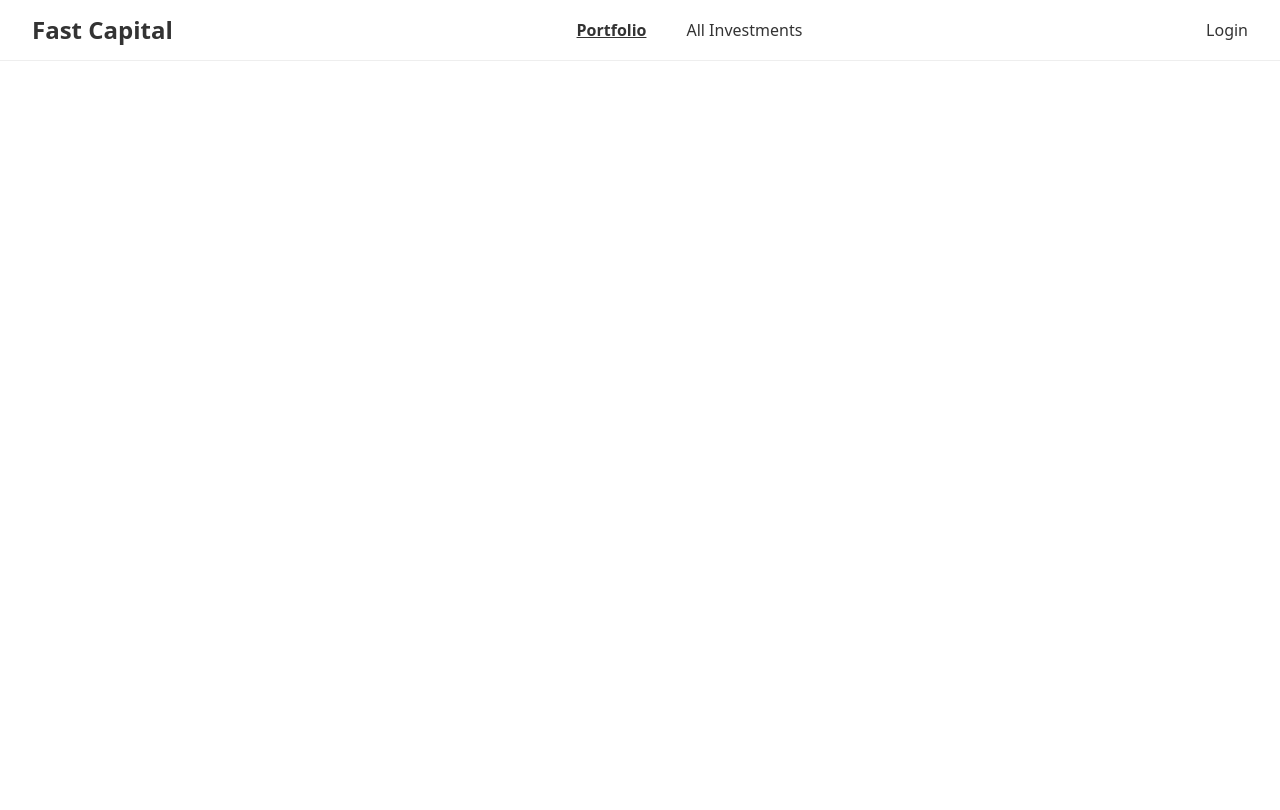
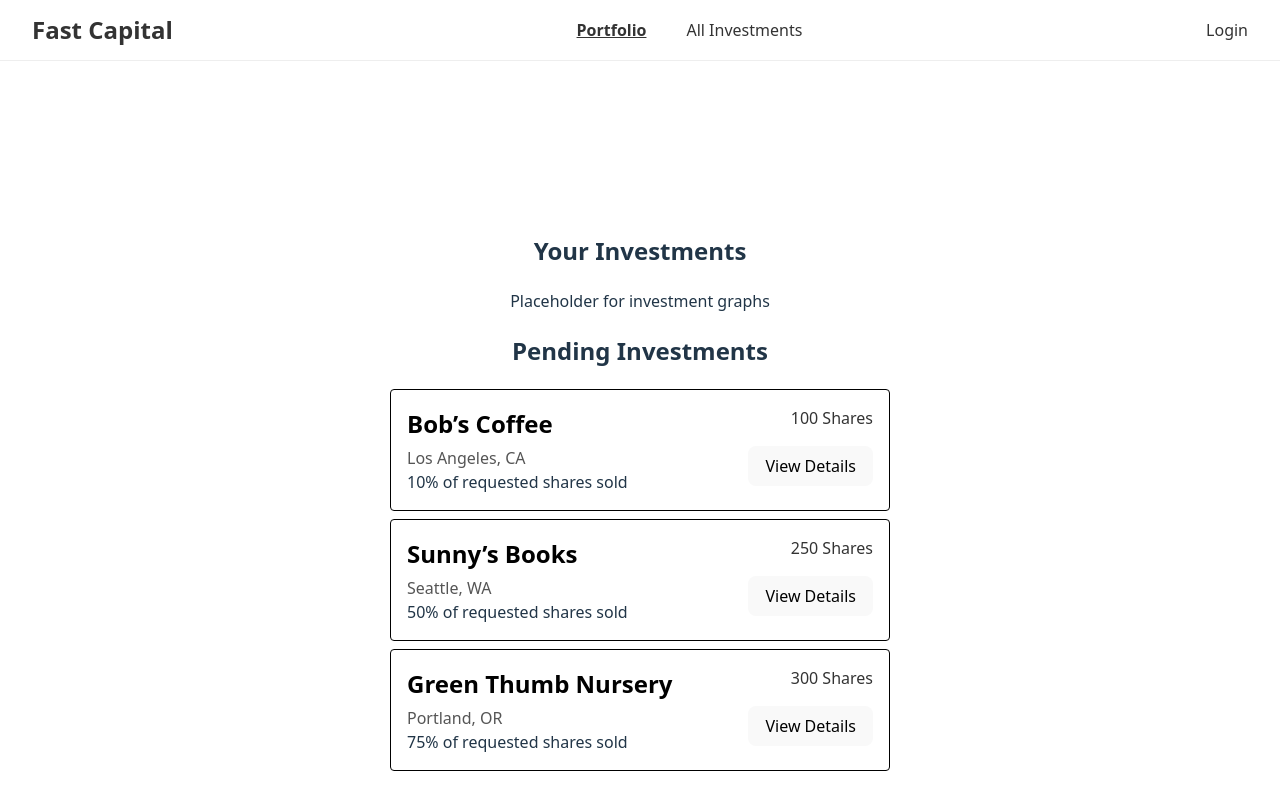
Before and after one commit to jlai9001/FastCapital, a React (Vite) app in the folder client/: page /portfolio in a window 1280 px wide. Shown: the top 810 px of the page. Built offline with nearby package versions, Linux system fonts and the light colour scheme.

Commit message:
Feature 008-pending-investments-cardUI

```diff
--- a/client/src/App.jsx
+++ b/client/src/App.jsx
@@ -19,7 +19,7 @@ function App() {
       <Routes>
         <Route path='/' element={<Homepage />}></Route>
         <Route path='/all-investments' element={<AllInvestments />}></Route>
-        <Route path='/investment-details' element={<InvestmentDetails />}></Route>
+        <Route path='/investment-details/:id' element={<InvestmentDetails />}></Route>
         <Route path='/purchase' element={<Purchase />}></Route>
         <Route path='/portfolio' element={<Portfolio />}></Route>
         <Route path='/login' element={<Login />}></Route>
--- a/client/src/components/homepage_hero.css
+++ b/client/src/components/homepage_hero.css
@@ -15,6 +15,6 @@
   font-weight: bolder;
 }
 
-.logo{
+.hero-logo{
   height:8vh;
 }
--- a/client/src/components/homepage_hero.jsx
+++ b/client/src/components/homepage_hero.jsx
@@ -1,19 +1,14 @@
+import React from 'react'
 import './homepage_hero.css'
-import logo from './investment_logo.png'
 
-
-
-
-function HomePageHero(){
+export default function HomePageHero(){
     // set states
 
     // display elements
     return (
-        <div className = "homepage_hero">
-            <div className = "hero_text"> FastCapital</div>
-            <img className ="logo" src={logo} alt="My image"/>
+        <div className = "homepage-hero">
+            <div className = "hero-text"> FastCapital</div>
+            <img className ="hero-logo" src='../assets/investment_logo.png' alt="My image"/>
         </div>
     )
 }
-
-export default HomePageHero
--- /dev/null
+++ b/client/src/components/pending-investments-card.css
@@ -0,0 +1,60 @@
+/* pending-investments-card.css */
+
+.pending-investment-card {
+    display: flex;
+    justify-content: space-between;
+    align-items: flex-start;
+    background-color: white;
+    border: 1px solid black;
+    border-radius: 4px;
+    min-width: 500px;
+    max-width: 700px;
+    margin: 0.5rem;
+    padding: 1rem;
+    box-sizing: border-box;
+  }
+
+  .pending-investment-info {
+    display: flex;
+    flex-direction: column;
+    align-items: flex-start;
+  }
+
+  .pending-investment-info .name {
+    margin: 0;
+    font-size: 1.5rem;
+    font-weight: bold;
+    color: #000;
+  }
+
+  .pending-investment-info .location {
+    margin-top: 0.25rem;
+    font-size: 1rem;
+    color: #555;
+  }
+
+  .pending-investment-info .percent-complete {
+    margin-top: 0.5rem;
+    font-size: 0.9rem;
+    color: #777;
+  }
+
+  .pending-investment-actions {
+    display: flex;
+    flex-direction: column;
+    align-items: flex-end;
+    justify-content: space-between;
+  }
+
+  .pending-investment-actions .shares-bought {
+    font-size: 1rem;
+    font-weight: 500;
+    color: #333;
+  }
+
+  .view-details-button {
+    margin-top: 1rem;
+    padding: 0.5rem 1rem;
+    font-size: 1rem;
+    cursor: pointer;
+  }
--- /dev/null
+++ b/client/src/components/pending-investments-card.jsx
@@ -0,0 +1,49 @@
+import { React, useState } from 'react'
+import './pending-investments-card.css'
+import { useNavigate } from 'react-router-dom';
+
+// This function will need to recieve the data for a purchase by passing the prop into the component
+export default function PendingInvestmentsCard({ purchase }){
+
+    const navigate = useNavigate();
+    const [details, setDetails] = useState(purchase)
+    const [error, setError] = useState(null)
+
+    if (error) {
+        return <div className="pending-investment-card error">Error: Investment data could not be populated.</div>;
+    }
+
+    const handleViewDetails = () => {
+        navigate(`/investment-details/${details.id}`) // TODO: Repalce with the ID details once defined
+    }
+    // TODO: Add fetch to the getPurchase route so that we can populate the pending investment's details
+
+
+    return (
+        // TODO: Replace with real data from the purchase
+        <div className='pending-investment-card'>
+            <div className='pending-investment-info'>
+                <h3 className='pending-investment name'>
+                    {details.name || "Bob's Coffee"}
+                </h3>
+                <span className='pending-investment location'>
+                    {details.location || "Los Angeles, CA"}
+                </span>
+                <span className='pending-investment' id='percent-complete'>
+                    {details.percentComplete || "10% of requested shares sold"}
+                </span>
+            </div>
+
+            <div className="pending-investment-actions">
+                <span className='pending-investment shares-bought'>
+                    {details.sharesBought || "100 Shares"}
+                </span>
+                <button
+                onClick={handleViewDetails}
+                className='action-button view-details-button'>
+                    View Details
+                </button>
+            </div>
+        </div>
+    );
+}
--- a/client/src/pages/all-investments.jsx
+++ b/client/src/pages/all-investments.jsx
@@ -1,3 +1,4 @@
+import React from "react"
 
 export default function AllInvestments(){
     return(
--- a/client/src/pages/homepage.jsx
+++ b/client/src/pages/homepage.jsx
@@ -1,3 +1,6 @@
+import React from 'react'
+import homepage_hero from '../components/homepage_hero.jsx'
+
 export default function Homepage(){
     return(
         <>
--- a/client/src/pages/investments-details.jsx
+++ b/client/src/pages/investments-details.jsx
@@ -1,3 +1,5 @@
+import React from "react"
+
 export default function InvestmentDetails(){
     return(
         <>
--- a/client/src/pages/login.jsx
+++ b/client/src/pages/login.jsx
@@ -1,3 +1,5 @@
+import React from "react"
+
 export default function Login(){
     return(
         <>
--- a/client/src/pages/not-found.jsx
+++ b/client/src/pages/not-found.jsx
@@ -1,3 +1,5 @@
+import React from "react"
+
 export default function NotFound(){
     return(
         <>
--- a/client/src/pages/portfolio.jsx
+++ b/client/src/pages/portfolio.jsx
@@ -1,6 +1,45 @@
+import React from "react"
+import PendingInvestmentsCard from '../components/pending-investments-card'
+
 export default function Portfolio(){
     return(
         <>
+            <section className="your-investments">
+                <h2>Your Investments</h2>
+                <div>Placeholder for investment graphs</div>
+            </section>
+            <section className="pending-investments">
+                <h2>Pending Investments</h2>
+                <PendingInvestmentsCard
+          purchase={{
+            id: 101,
+            name: "Bob’s Coffee",
+            location: "Los Angeles, CA",
+            percentComplete: "10% of requested shares sold",
+            sharesBought: "100 Shares",
+          }}
+        />
+
+        <PendingInvestmentsCard
+          purchase={{
+            id: 102,
+            name: "Sunny’s Books",
+            location: "Seattle, WA",
+            percentComplete: "50% of requested shares sold",
+            sharesBought: "250 Shares",
+          }}
+        />
+
+        <PendingInvestmentsCard
+          purchase={{
+            id: 103,
+            name: "Green Thumb Nursery",
+            location: "Portland, OR",
+            percentComplete: "75% of requested shares sold",
+            sharesBought: "300 Shares",
+          }}
+        />
+            </section>
         </>
     )
 }
--- a/client/src/pages/purchase.jsx
+++ b/client/src/pages/purchase.jsx
@@ -1,3 +1,5 @@
+import React from "react"
+
 export default function Purchase(){
     return(
         <>
```
